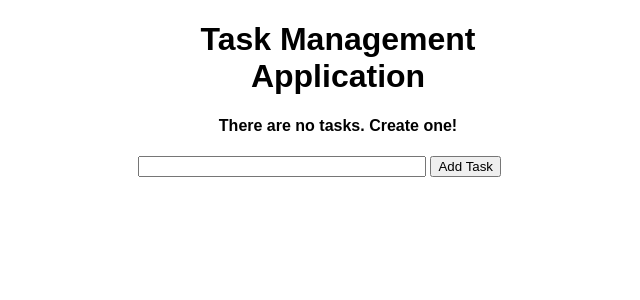
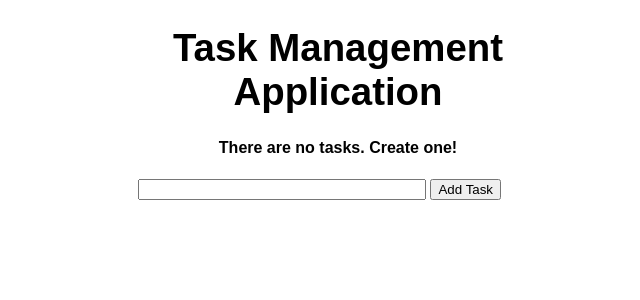
Before and after one commit to mahnoor-shahid/Task-Management-Application-using-Flask-Framework, a Flask app: page / in a window 1280 px wide. Shown: the top 300 px of the page, without its empty margins (302-942 px from the left). Run offline with Flask 2, Linux system fonts and the light colour scheme; data that the repository does not hold is empty.

Commit message:
css fixed.

```diff
--- a/static/css/main.css
+++ b/static/css/main.css
@@ -8,7 +8,7 @@ h4 {
 }
 
 h1{
-    font-size: 2.4 rem;
+    font-size: 2.4rem;
     text-align: center;
 }
 
```
Also changed, not shown: test.db.
